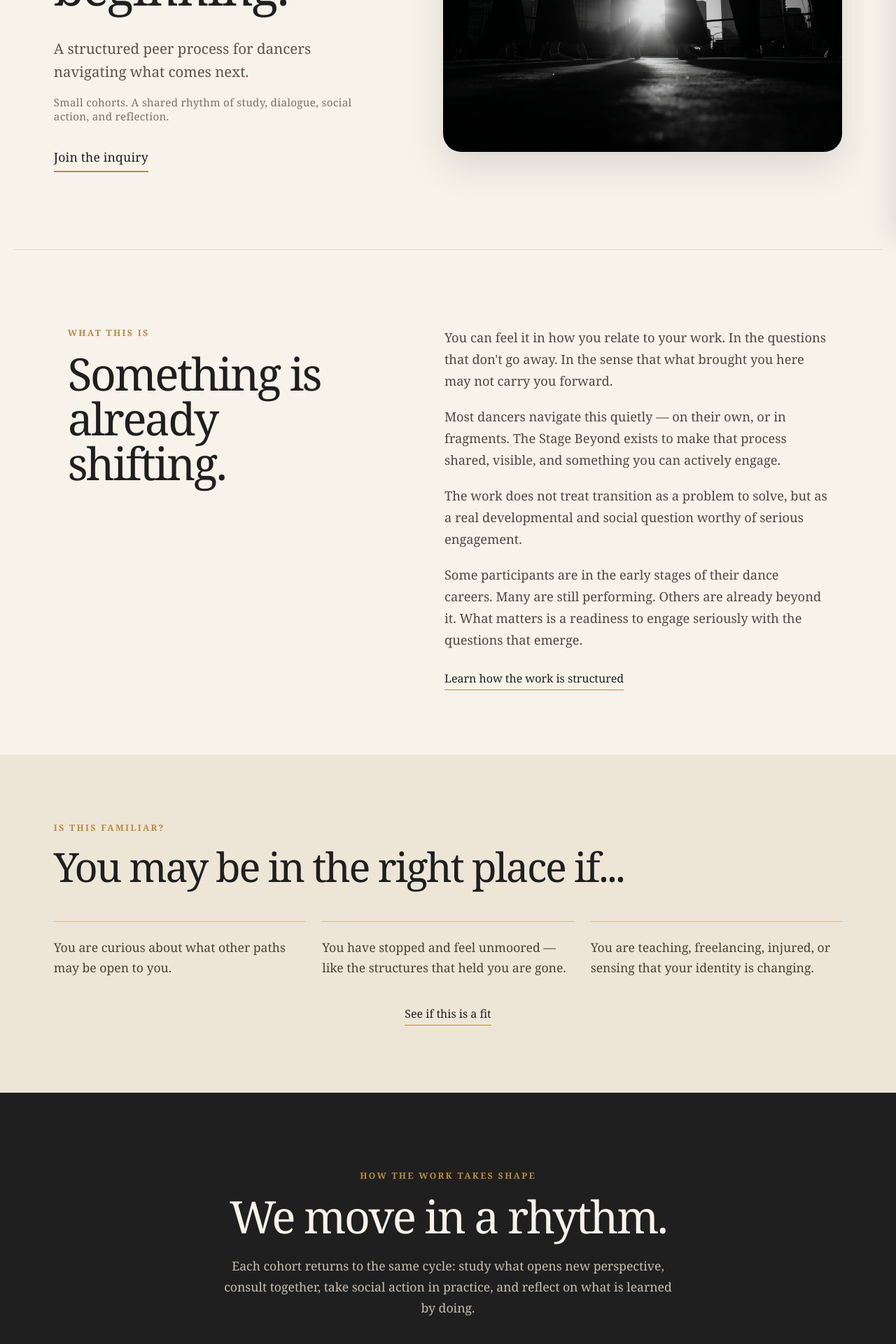
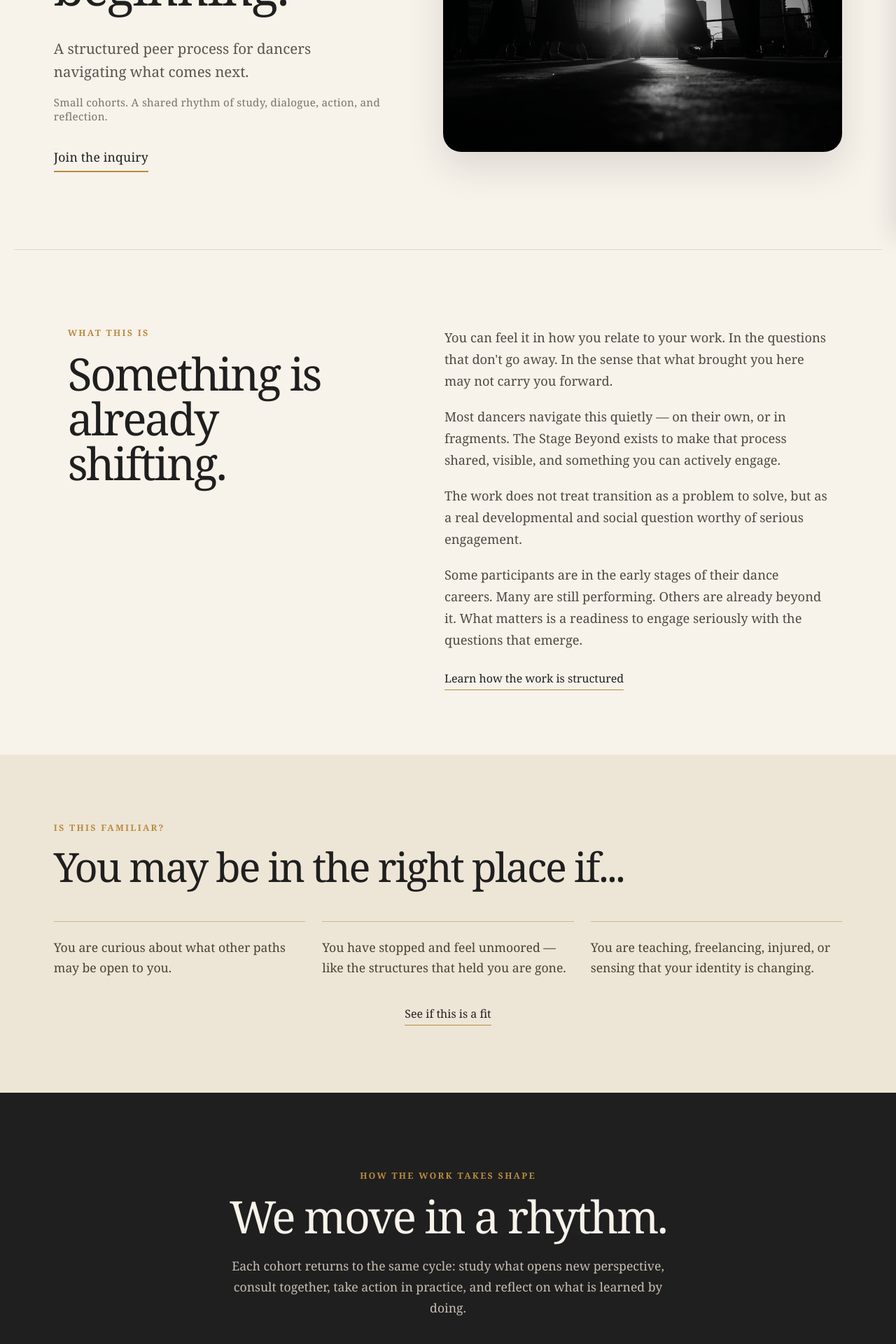
Before and after one commit to travisbirchattba/the-stage-beyond-site, a React (Vite) app: page / in a window 1280 px wide. Shown: the part 460-2380 px from the top of the page at 70% size. Built offline with nearby package versions, Linux system fonts and the light colour scheme.

Commit message:
Update main.jsx

```diff
--- a/src/main.jsx
+++ b/src/main.jsx
@@ -176,7 +176,7 @@ function HomePage() {
               A structured peer process for dancers navigating what comes next.
             </p>
             <p className="heroHint">
-              Small cohorts. A shared rhythm of study, dialogue, social action, and reflection.
+              Small cohorts. A shared rhythm of study, dialogue, action, and reflection.
             </p>
             <a href={calendarLink} className="primaryCta" target="_blank" rel="noopener noreferrer">
               Join the inquiry
@@ -237,7 +237,7 @@ function HomePage() {
         <h2>We move in a rhythm.</h2>
         <p className="rhythmIntro">
           Each cohort returns to the same cycle: study what opens new perspective,
-          consult together, take social action in practice, and reflect on what is learned by doing.
+          consult together, take action in practice, and reflect on what is learned by doing.
         </p>
         <div className="cycleGrid">
           <div className="cycleStep">
@@ -488,8 +488,8 @@ function CohortPage() {
         <h2>How sessions work.</h2>
 
         <p>
-          A typical week includes a shared reading or prompt, a 90-minute consultation session,
-          individual reflection between meetings, and a small piece of social action the cohort
+          A typical week includes a shared reading or prompt, a 90-minute dialogue session,
+          individual reflection between meetings, and a small piece of action the cohort
           is testing together. The cohort remains intentionally small so that trust, continuity,
           and meaningful collective work can actually develop over time.
         </p>
@@ -582,7 +582,7 @@ better together than apart.
           </div>
           <div className="timelineItem">
             <span className="timelineYear">2020–present</span>
-            <p>Travis Birch & Associates Ltd. Continues to lead facilitation and development processes, supporting groups to engage complex questions and act collectively through cycles of reflection, dialogue, and social action.</p>
+            <p>Travis Birch & Associates Ltd. Continues to lead facilitation and development processes, supporting groups to engage complex questions and act collectively through cycles of reflection, dialogue, and action.</p>
           </div>
         </div>
 
@@ -653,7 +653,7 @@ function SocialActionPage() {
 
       <section className="pageHero fadeIn">
         <p className="eyebrow">Social Action</p>
-        <h1>What social action can look like.</h1>
+        <h1>What action can look like.</h1>
         <p className="pageLead">
           Social action is where the cohort tests what it is learning through real,
           shared contribution beyond the group.
@@ -669,7 +669,7 @@ function SocialActionPage() {
         </p>
 
         <p>
-          These are examples of potential social action — not a fixed menu. What a cohort
+          These are examples of potential action — not a fixed menu. What a cohort
           undertakes will emerge from its dialogue, its capacity, and the reality it finds itself in.
         </p>
 
@@ -719,7 +719,7 @@ function ApplyPage() {
             <ul className="fitList">
               <li>Work with transition in a structured, collective way</li>
               <li>Engage seriously with peers over a defined period</li>
-              <li>Participate in dialogue, social action, and reflection</li>
+              <li>Participate in dialogue, action, and reflection</li>
               <li>Contribute to something beyond your own individual next step</li>
             </ul>
           </div>
```
